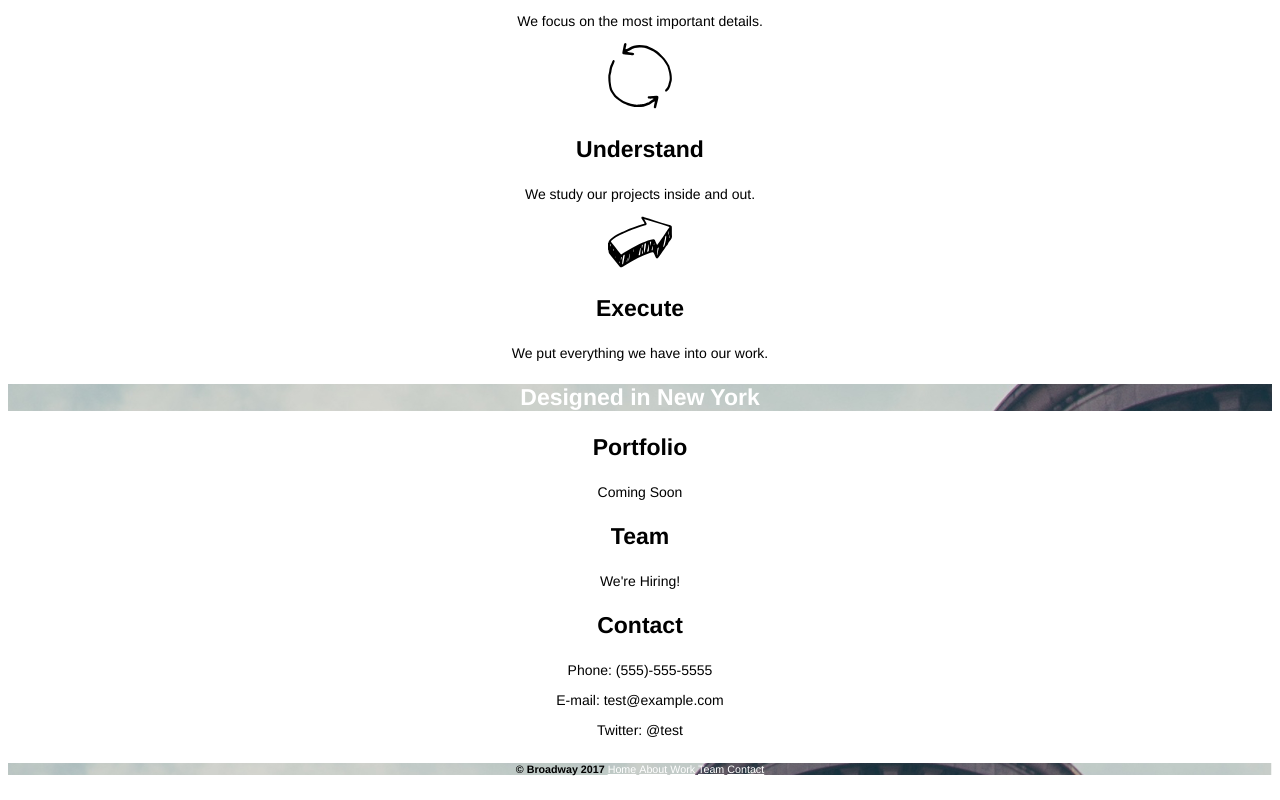
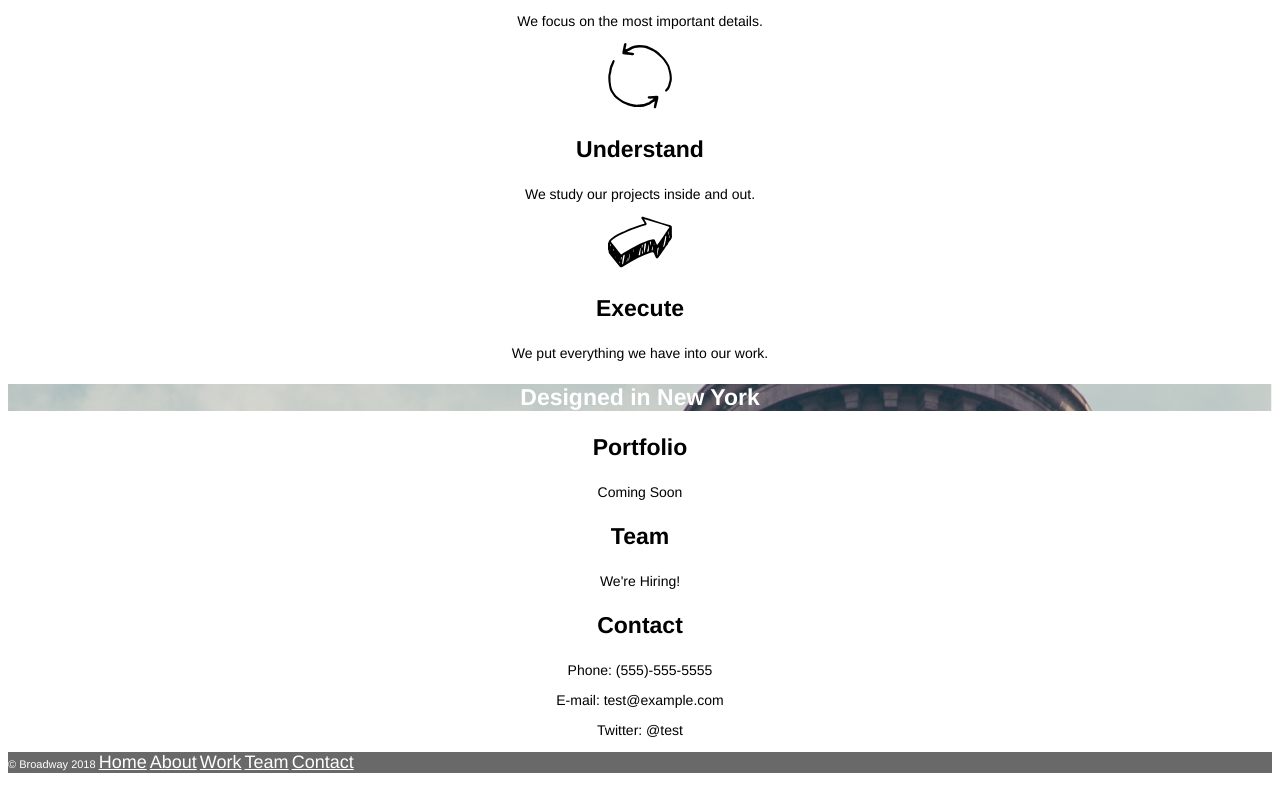
Before and after one commit to smsiren/broadway, a plain HTML site: page index.html in a window 1280 px wide. Shown: the part 586-1386 px from the top of the page. Drawn offline with Linux system fonts and the light colour scheme.

Commit message:
Add footer css

```diff
--- a/index.html
+++ b/index.html
@@ -43,13 +43,13 @@
     </div>
     <div class="footer">
       <nav>
-        <h6>© Broadway 2017
+        <p>© Broadway 2018
           <a href="#Home">Home</a><span> </span>
           <a href="#About">About</a><span> </span>
           <a href="#Work">Work</a><span> </span>
           <a href="#Team">Team</a><span> </span>
           <a href="#Contact">Contact</a>
-        </h6>
+        </p>
       </nav>
     </div>
   </body>
--- a/resources/css/style.css
+++ b/resources/css/style.css
@@ -16,9 +16,10 @@ h4 {
 a {
   color: white;
   font-weight: normal;
+  font-size: 18px;
 }
 
-nav {
+.header nav {
   background-image: url(../images/the-flatiron-building.png);
   background-repeat: no-repeat;
   background-size: cover;
@@ -40,7 +41,21 @@ p{
 
 #NY {
   background-image: url(../images/the-flatiron-building.png);
+  background-repeat: no-repeat;
+  background-size: cover;
   font-size: 23px;
   font-weight: bold;
   color: white;
 }
+
+.footer nav {
+  text-align: left;
+  font-weight: normal;
+  background-color: dimgray;
+  color: white;
+}
+
+.footer p {
+  font-size: 11px;
+  font-weight: normal;
+}
```
